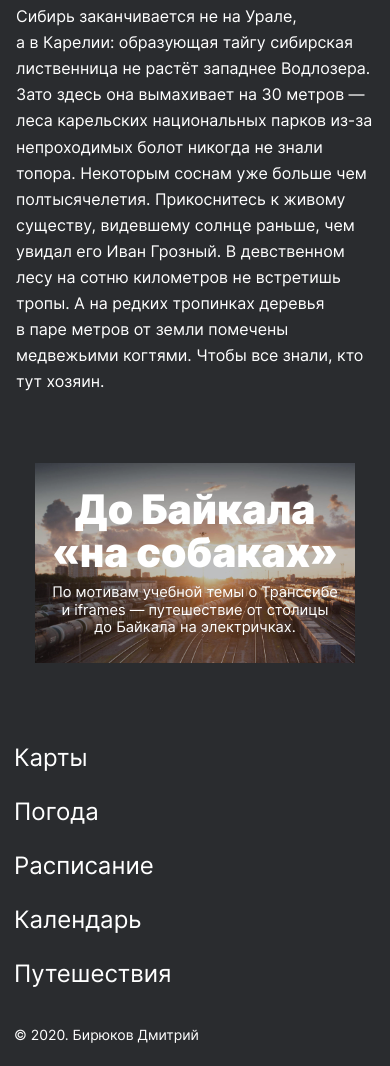
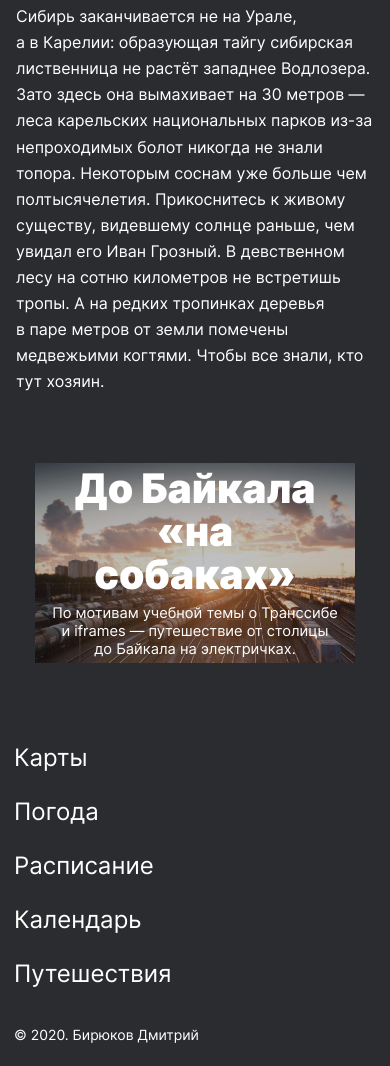
Before and after one commit to DmitriyBiryukov-msk/russian-travel, a plain HTML site: page index.html in a window 390 px wide. Shown: the part 9014-10080 px from the top of the page. Drawn offline with Linux system fonts and the light colour scheme; files whose address does not match are found by name.

Commit message:
fixed cover

```diff
--- a/blocks/cover/__subtitle/cover__subtitle.css
+++ b/blocks/cover/__subtitle/cover__subtitle.css
@@ -8,8 +8,6 @@ line-height: 1.22;
 font-weight: 400;
 text-align: center;
 color: #ffffff;
-grid-row: 1 / 2;
-grid-column: 1 / 2;
 z-index: 1;
 
 }
--- a/blocks/cover/__title/cover__title.css
+++ b/blocks/cover/__title/cover__title.css
@@ -7,20 +7,13 @@ line-height: 1.06;
 font-weight: 900;
 text-align: center;
 color: #ffffff;
-grid-row: 1 / 2;
-grid-column: 1 / 2;
 z-index: 1;
-
 }
-
-
-
-
 
 @media screen and (max-width: 768px) {
   .cover__title {
     margin-bottom: 0.22222em;
-    width: 90%;
+    width: 80%;
     font-size: calc(8.57px + 8.26vw);
   }
 }
--- a/blocks/cover/cover.css
+++ b/blocks/cover/cover.css
@@ -1,6 +1,4 @@
 @import url("./__link/cover__link.css");
-@import url("./__image/cover__image.css");
-@import url("./__text/cover__text.css");
 @import url("./__title/cover__title.css");
 @import url("./__subtitle/cover__subtitle.css");
 
@@ -19,11 +17,13 @@ height: 740px;
 -webkit-text-size-adjust: 100%;
 -ms-text-size-adjust: 100%;
 -moz-text-size-adjust: 100%;
+}
 
+
+@media screen and (max-width: 425px) {
+  .cover {
+  width: 320px;
+  height: 200px;
+  padding: 0;
+  }
 }
-@media screen and (max-width: 425px) {
-    .cover {
-      height: 200px;
-      width: 320px;
-    }
-  }
--- a/index.html
+++ b/index.html
@@ -137,9 +137,9 @@
       </section>
       <section class="cover">
         <a href="https://stampsy.com/na-elektrichkakh-do-baikala" class="cover__link">
-          <h4 class="cover__title"> До Байкала «на&nbsp;собаках»</h4>
+          <h4 class="cover__title"> До Байкала «на собаках»</h4>
             <p class="cover__subtitle">По мотивам учебной темы о&nbsp;Транссибе и&nbsp;iframes&nbsp;— путешествие
-              от&nbsp;столицы до&nbsp;Байкала на&nbsp;электричках.</p>
+              от&nbsp;столицы до Байкала на электричках.</p>
         </a>
       </section>
     </main>
```
